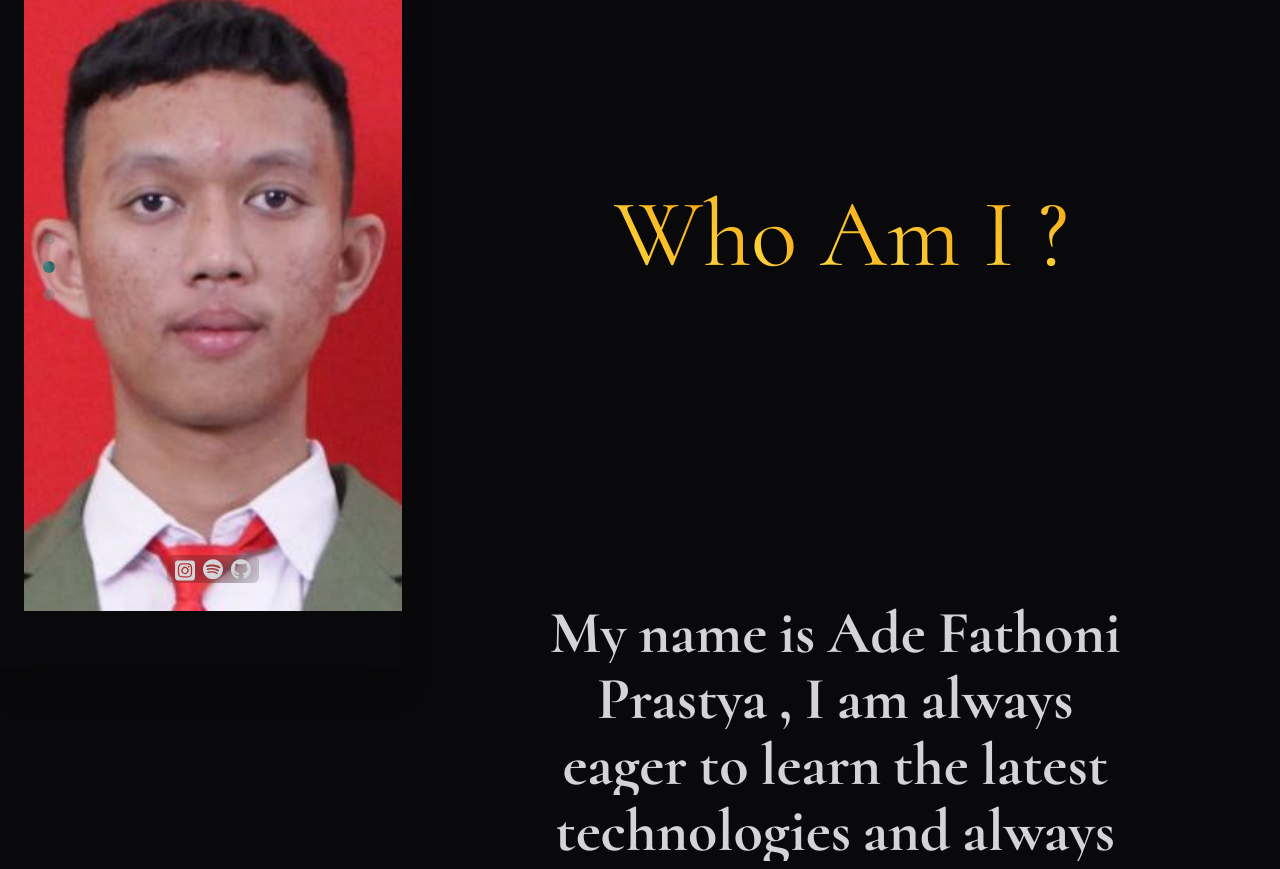
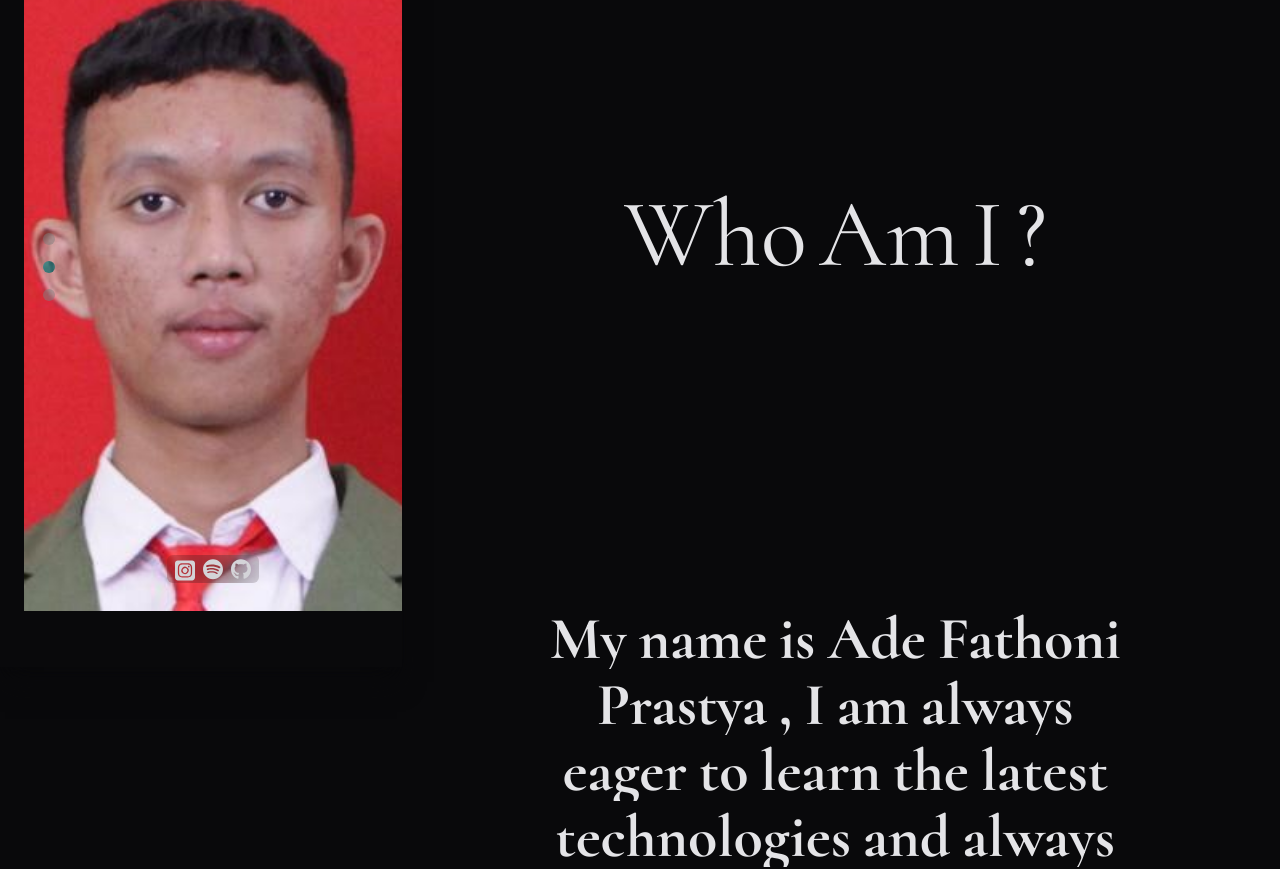
Before and after one commit to adeprastya/adefathoniprastya, a React (Vite) app: page / in a window 1280 px wide. Shown: the part 933-1802 px from the top of the page. Built offline with nearby package versions, Linux system fonts and the light colour scheme.

Commit message:
remove BlurAnimationText

```diff
--- a/src/components/layouts/About.jsx
+++ b/src/components/layouts/About.jsx
@@ -2,7 +2,6 @@ import photo1 from "@/assets/images/photo1.png";
 import photo2 from "@/assets/images/photo2.jpg";
 import photo3 from "@/assets/images/photo3.jpg";
 import Carousel from "@/components/shared/Carousel";
-import BlurAnimationText from "@/components/shared/BlurAnimationText";
 import RevealAnimationText from "@/components/shared/RevealAnimationText";
 import { Fragment } from "react";
 
@@ -25,14 +24,13 @@ const sty = {
 
 	contentWrap: "w-full py-[40vh] flex flex-col items-center gap-[40vh]",
 
-	heading:
-		"w-10/12 lg:w-8/12 text-center font-cormorant text-7xl lg:text-8xl text-transparent bg-clip-text bg-gradient-to-bl from-amber-500 to-yellow-300",
+	heading: "w-10/12 lg:w-8/12 text-center font-cormorant text-7xl lg:text-8xl text-zinc-200",
 
-	introduction: "font-cormorant font-bold text-4xl md:text-5xl lg:text-6xl text-zinc-300",
+	introduction: "font-cormorant font-bold text-4xl md:text-5xl lg:text-6xl text-zinc-200",
 
 	historyWrap: "w-10/12 lg:w-8/12 grid grid-cols-12 gap-2 gap-y-8",
 	historyYear: "font-spectral text-base sm:text-lg lg:text-xl text-zinc-400",
-	historyText: "font-spectral font-bold text-2xl sm:text-3xl lg:text-4xl text-zinc-300",
+	historyText: "font-spectral font-bold text-2xl sm:text-3xl lg:text-4xl text-zinc-200",
 
 	skills: "overflow-hidden rounded-sm grid grid-cols-2 hover:*:*:text-zinc-950 hover:*:bg-zinc-200",
 	skillsItem: "transition-all duration-500 text-center text-zinc-200 bg-zinc-800",
@@ -79,7 +77,7 @@ export default function About({ hovers }) {
 			<div className={sty.contentWrap}>
 				{/* Heading */}
 				<h1>
-					<BlurAnimationText className={sty.heading}>Who Am I ?</BlurAnimationText>
+					<RevealAnimationText className={sty.heading}>Who Am I ?</RevealAnimationText>
 				</h1>
 
 				{/* Introduction */}
--- a/src/components/shared/BlurAnimationText.jsx
+++ /dev/null
@@ -1,41 +0,0 @@
-import { useRef } from "react";
-import { motion, useInView } from "framer-motion";
-
-const vars = {
-	initial: {
-		translateY: "-25%",
-		opacity: 0,
-		filter: "blur(20px)"
-	},
-	animate: {
-		translateY: 0,
-		opacity: 1,
-		filter: "blur(0px)"
-	},
-	transition: (i) => ({
-		delay: i * 0.02,
-		duration: 0.6,
-		ease: "easeInOut"
-	})
-};
-
-export default function BlurAnimationText({ children, className }) {
-	const ref = useRef();
-	const isInView = useInView(ref, { amount: "all" });
-
-	return (
-		<span ref={ref}>
-			{Array.from(children).map((t, i) => (
-				<motion.span
-					key={i}
-					variants={vars}
-					animate={isInView ? "animate" : "initial"}
-					transition={vars.transition(i)}
-					className={className}
-				>
-					{t}
-				</motion.span>
-			))}
-		</span>
-	);
-}
```
